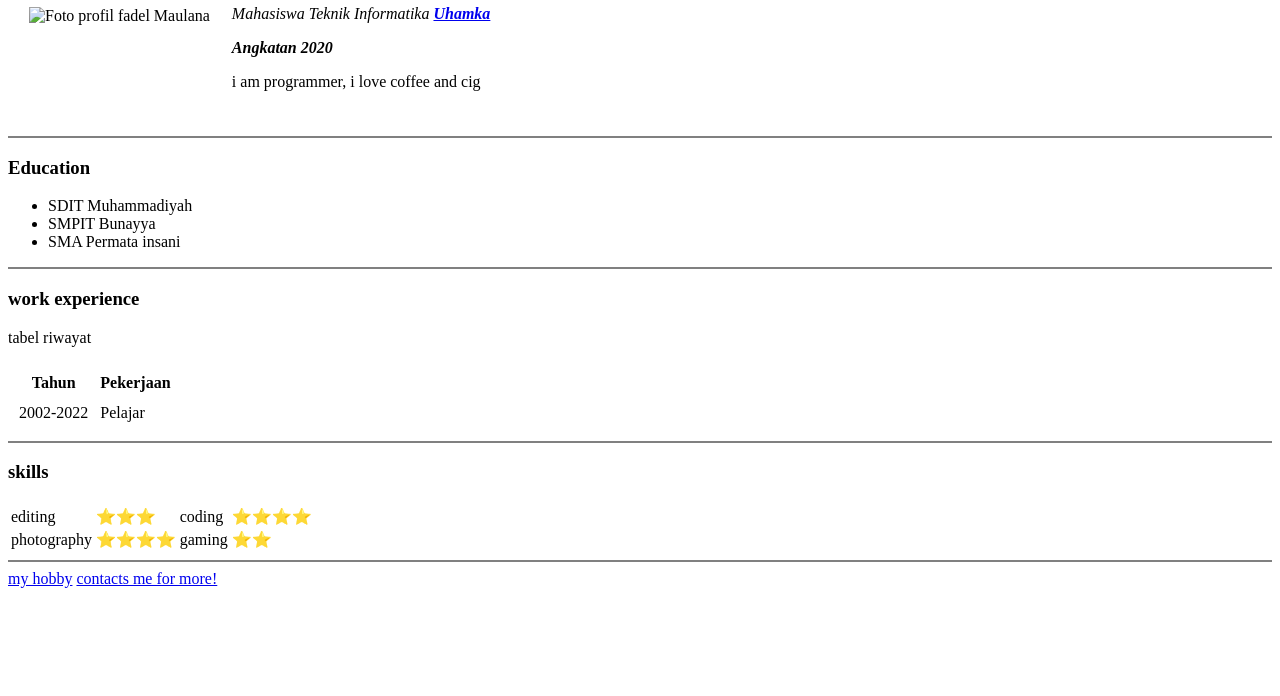
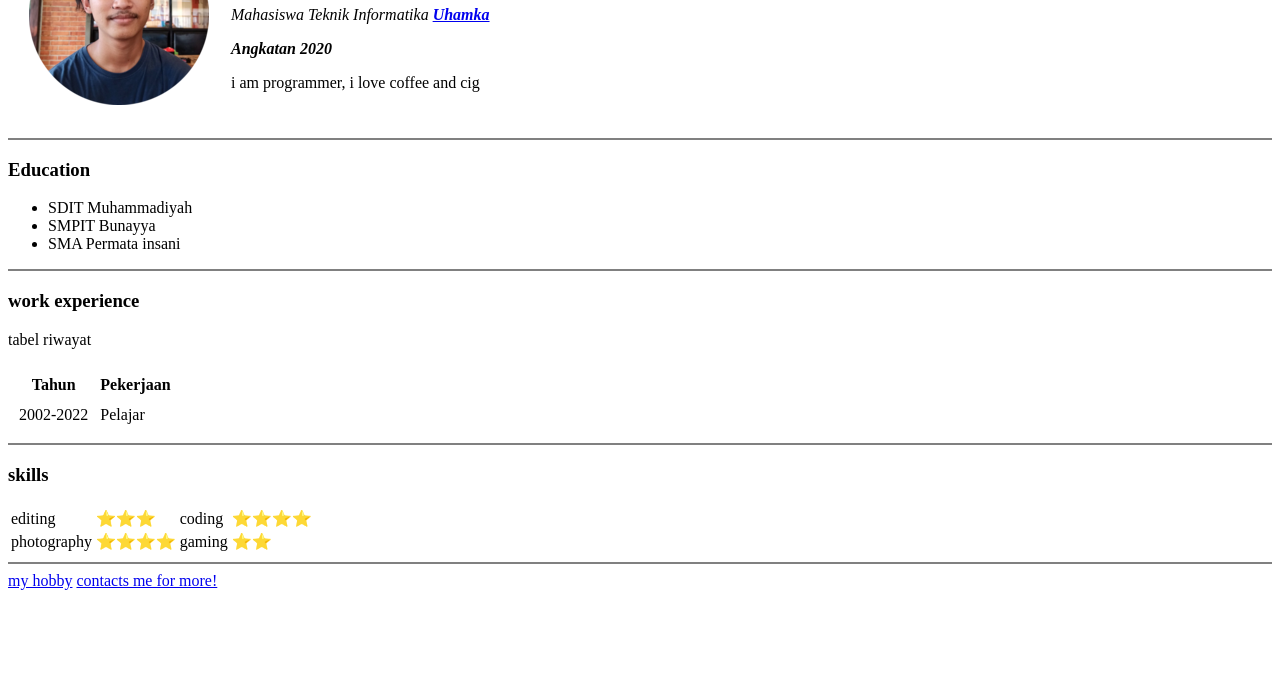
Before and after one commit to fadel1809/cv, a plain HTML site: page index.html in a window 1280 px wide. Shown: the part 104-800 px from the top of the page. Drawn offline with Linux system fonts and the light colour scheme.

Commit message:
Update index.html

```diff
--- a/index.html
+++ b/index.html
@@ -7,7 +7,7 @@
 </head>
 <table cellspacing="20">
   <tr>
-    <td><img src="image/gambar1.png" alt="Foto profil fadel Maulana"></td>
+    <td><img src="gambar1.png" alt="Foto profil fadel Maulana"></td>
     <td>
       <h1>Fadel Maulana</h1>
       <i>
```
